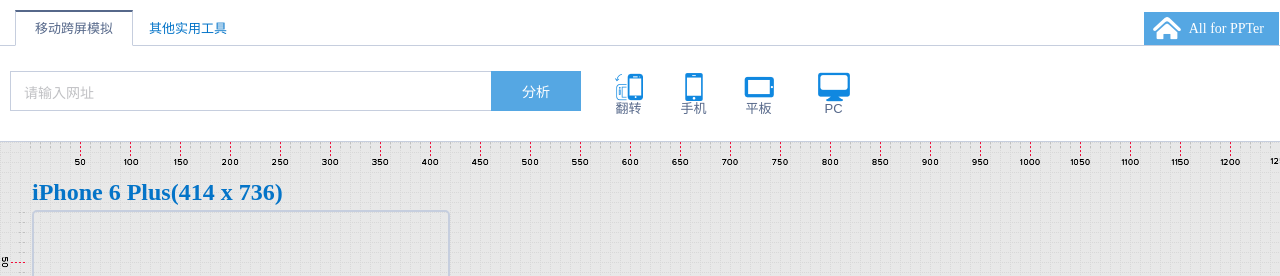
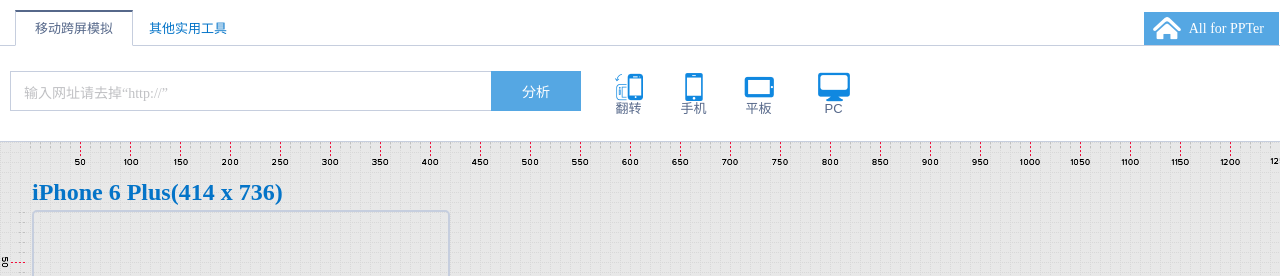
Before and after one commit to zhiyingfang/zhiyingfang.github.io, a Jekyll site: the page built from pages/tools/shipei.md, in a window 1280 px wide. Shown: the top 276 px of the page. Built offline with Jekyll 4.4.1, drawn with Linux system fonts in a browser that asks for light colours.

Commit message:
Update shipei.md

```diff
--- a/pages/tools/shipei.md
+++ b/pages/tools/shipei.md
@@ -24,7 +24,7 @@ permalink: /2016/04/13/utility-tools/shipei
                         <div class="search-write-left w480 pr" id="inputInfo">
                             <input class="search-write-cont w460 WrapHid" id="inputURL" name="url" url="true" value="" />
                             <a href="javascript:" title="清空" class="quickdelete _CentHid"></a>
-                            <b class="search-hint CentHid" id="inputInfo2">请输入网址</b>
+                            <b class="search-hint CentHid" id="inputInfo2">输入网址请去掉“http://”</b>
                         </div>
                         <div class="search-write-right">
                             <input class="search-write-btn" type="submit" value="分析" id="btnCMF" onclick="return checkForm()" />
```
